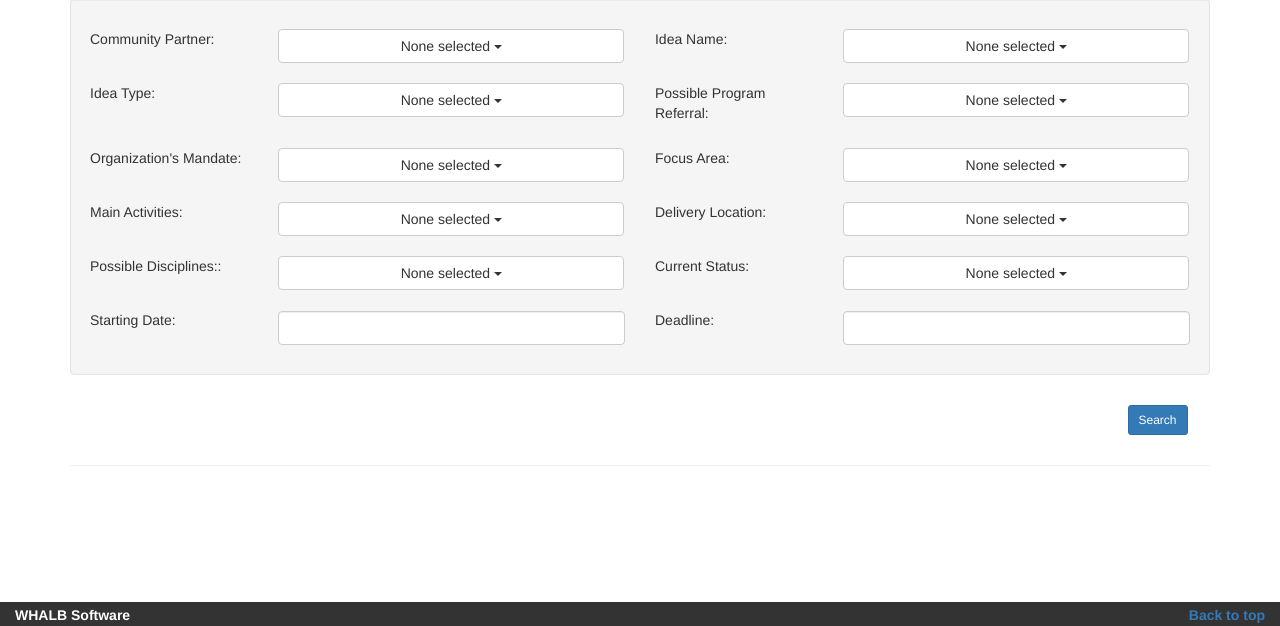
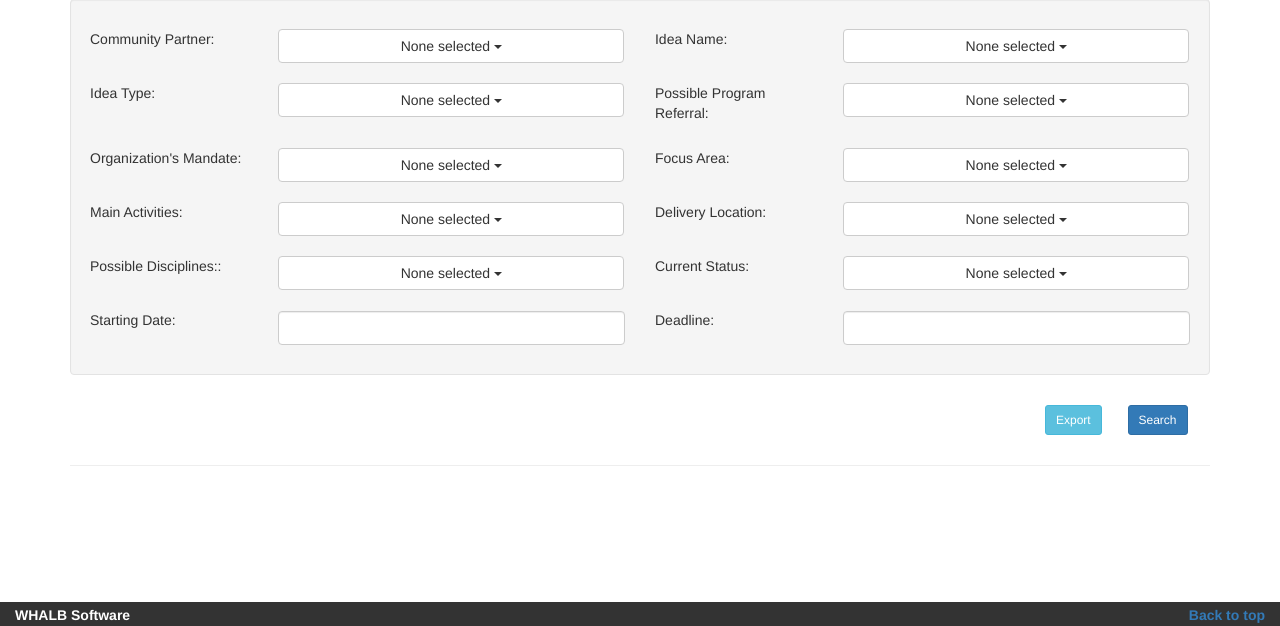
Before and after one commit to yyssahn/319project, a PHP site: page /index.php?content=leads in a window 1280 px wide. Shown: the part 174-800 px from the top of the page. Run offline with PHP 8.4, Linux system fonts and the light colour scheme; a user stored in the database is signed in; data comes from the database, SQL or seed files in the repository; some libraries are stand-ins or nearby versions.

Commit message:
Export multiple csv bug fix

```diff
--- a/scripts/export_lead.php
+++ b/scripts/export_lead.php
@@ -19,7 +19,7 @@ class ExportLead{
 		}
 		$date = date('d-M-Y');
 
-		return $filename.$date." .csv";
+		return $filename.$date.".csv";
 	}
 
 	private function getLeadData($lids){
--- a/scripts/leads.php
+++ b/scripts/leads.php
@@ -178,12 +178,14 @@ if(!isset($_POST['submit']) && !isset($_GET['searchByType'])) {
 		</div>
 
 		<div class="row clearfix" style="padding-top:10px; padding-bottom:10px">
-			<!-- <div class="col-md-1 col-md-offset-10">
-				<input type="submit" class="btn btn-sm btn-primary" name="export" value="Search" />
-			</div> -->
+			<div class="col-md-1 col-md-offset-10">
+				<input type="submit" class="btn btn-sm btn-info" name="export" id="export" value="Export" />
+				<input type="hidden" name="submit" value="submit" />
+			</div>
 
 			<div class="col-md-offset-11">
-				<input type="submit" class="btn btn-primary btn-sm" name="submit" value="Search" />
+				<input type="submit" class="btn btn-primary btn-sm" name="search" value="Search" />
+				<input type="hidden" name="submit" value="submit" />
 			</div>
 		</div>
 	</form>
@@ -191,7 +193,7 @@ if(!isset($_POST['submit']) && !isset($_GET['searchByType'])) {
 <?php
 }else {
 	// search by filter
-	if(isset($_POST['submit']) || isset($_POST['export'])) {
+	if(isset($_POST['search']) || isset($_POST['export'])) {
 		$query = "SELECT lid, lead_name, description FROM cbel_lead WHERE";
 
 		// Need to add community partner search
@@ -306,7 +308,7 @@ if(!isset($_POST['submit']) && !isset($_GET['searchByType'])) {
 					<table class="table table-striped table-hover" style="border: solid #008cba 1px;">
 						<?php
 							// If Search button is clicked, show table with clickable entries that show lead details
-							if(isset($_POST['submit'])){
+							if(isset($_POST['search'])){
 						?>
 								<thead>
 									<tr style="background-color: #008cba; color: white">
@@ -329,11 +331,10 @@ if(!isset($_POST['submit']) && !isset($_GET['searchByType'])) {
 							}
 							// If Export button is clicked, show table where entries have check boxes for selecting leads to be exported
 							else if(isset($_POST['export'])){
-								print("fdsa");
 						?>
 								<thead>
-									<tr style="background-color: #008cba; color: white" class="warning">
-										<th>Lead Name</th><th>Lead Description</th><th>Export</th>
+									<tr style="background-color: #008cba; color: white">
+										<th class="col-md-4">Lead Name</th><th>Lead Description</th><th>Export</th>
 									</tr>
 								</thead>
 								<tbody>
@@ -343,7 +344,7 @@ if(!isset($_POST['submit']) && !isset($_GET['searchByType'])) {
 									$lid = $row['lid'];
 									if($row['lead_name'] != NULL){
 						?>
-									<tr class='info'>
+									<tr>
 										<td><?php print $row['lead_name']; ?></td>
 										<td><?php print $row['description'] ?></td>
 										<td><input type="checkbox" name="exLeads[]" value="<?php print $lid; ?>" class="export"></td>
@@ -378,6 +379,7 @@ if(!isset($_POST['submit']) && !isset($_GET['searchByType'])) {
 						</tbody>
 					</table>
 				</div>
+			</div>
 				<?php
 					if(isset($_POST['export'])){
 				?>
@@ -415,7 +417,6 @@ if(!isset($_POST['submit']) && !isset($_GET['searchByType'])) {
 					<?php
 					}
 					?>
-			</div>
 		</div>
 <?php
 	}
```
Also changed, not shown: scripts/lead_edit.php (+0 -13 lines), 10 other files.
